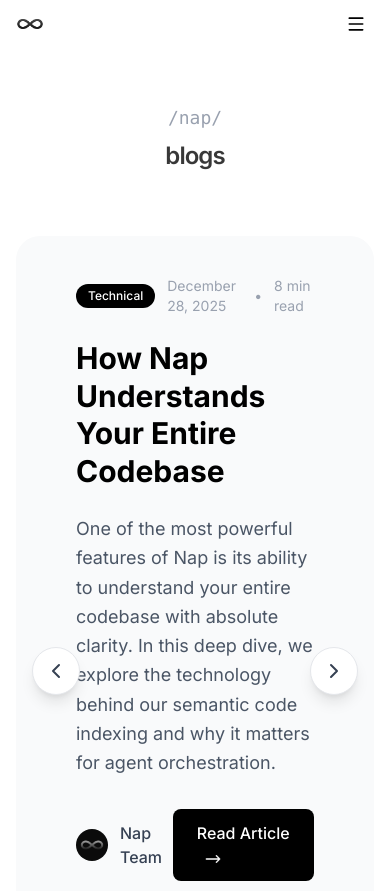
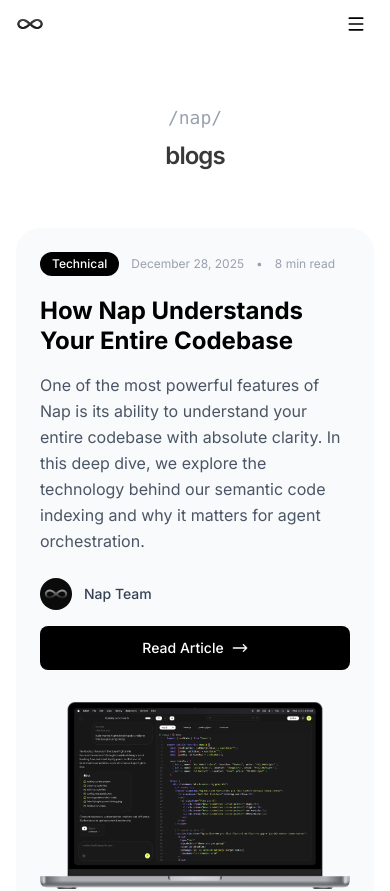
Before and after one commit to farzeenilyaszargar/nap-ide, a Next.js app: page /blogs in a window 390 px wide. Shown: the top 891 px of the page. Built offline with nearby package versions, Linux system fonts and the light colour scheme.

Commit message:
Improve blogs page layout on mobile

```diff
--- a/app/(other pages)/blogs/page.tsx
+++ b/app/(other pages)/blogs/page.tsx
@@ -72,56 +72,56 @@ export default function BlogsPage() {
             </div>
 
             {/* Blog Slideshow */}
-            <div className="flex-1 max-w-5xl mx-auto px-4 sm:px-6 lg:px-8 py-10 w-full">
-                <div className="relative bg-gray-50 rounded-3xl  overflow-hidden">
+            <div className="flex-1 max-w-5xl mx-auto px-4 sm:px-6 lg:px-8 py-8 sm:py-10 w-full">
+                <div className="relative bg-gray-50 rounded-3xl overflow-hidden">
 
                     {/* Blog Content */}
-                    <div className="p-10 md:p-16 mx-5">
-                        <div className="flex items-center gap-3 mb-6 ">
+                    <div className="p-6 sm:p-10 md:p-16 mx-0 sm:mx-5">
+                        <div className="flex flex-wrap items-center gap-3 mb-5 sm:mb-6">
                             <span className="bg-black text-white text-xs font-medium px-3 py-1 rounded-full">
                                 {currentBlog.category}
                             </span>
-                            <span className="text-gray-400 text-sm">{currentBlog.date}</span>
-                            <span className="text-gray-400 text-sm">•</span>
-                            <span className="text-gray-400 text-sm">{currentBlog.readTime}</span>
+                            <span className="text-gray-400 text-xs sm:text-sm">{currentBlog.date}</span>
+                            <span className="text-gray-400 text-xs sm:text-sm">•</span>
+                            <span className="text-gray-400 text-xs sm:text-sm">{currentBlog.readTime}</span>
                         </div>
 
-                        <h2 className="text-3xl md:text-4xl font-bold text-black mb-6 leading-tight">
+                        <h2 className="text-2xl sm:text-3xl md:text-4xl font-bold text-black mb-4 sm:mb-6 leading-tight">
                             {currentBlog.title}
                         </h2>
 
-                        <p className="text-gray-600 text-lg leading-relaxed mb-8">
+                        <p className="text-gray-600 text-base sm:text-lg leading-relaxed mb-6 sm:mb-8">
                             {currentBlog.excerpt}
                         </p>
 
-                        <div className="flex items-center justify-between">
+                        <div className="flex flex-col gap-4 sm:flex-row sm:items-center sm:justify-between">
                             <div className="flex items-center gap-3">
                                 <Image src={"/logo-black.png"} alt={currentBlog.author} width={32} height={32} className="rounded-full" />
-                                <span className="text-gray-700 font-medium">{currentBlog.author}</span>
+                                <span className="text-gray-700 text-sm sm:text-base font-medium">{currentBlog.author}</span>
                             </div>
 
                             <Link
                                 href={`/blogs/${currentBlog.slug}`}
-                                className="bg-black text-white px-6 py-3 rounded-lg font-medium hover:bg-gray-800 transition-colors"
+                                className="bg-black text-white px-5 py-3 rounded-lg text-sm sm:text-base font-medium hover:bg-gray-800 transition-colors inline-flex items-center justify-center w-full sm:w-auto"
                             >
                                 Read Article
                                 <Image src="/right-arrow.png" alt="Read" width={16} height={16} className="h-4 w-4 inline-block ml-2 invert" />
                             </Link>
                         </div>
-                        <Image src={currentBlog.image} alt={currentBlog.title} width={800} height={400} className="w-full h-auto rounded-lg mt-10 object-cover" />
+                        <Image src={currentBlog.image} alt={currentBlog.title} width={800} height={400} className="w-full h-auto rounded-lg mt-8 sm:mt-10 object-cover" />
                     </div>
 
                     {/* Navigation Arrows */}
                     <button
                         onClick={goToPrevious}
-                        className="absolute left-4 top-1/2 -translate-y-1/2 w-12 h-12 bg-white border border-gray-200 rounded-full flex items-center justify-center hover:bg-gray-100 transition-colors shadow-lg"
+                        className="hidden sm:flex absolute left-4 top-1/2 -translate-y-1/2 w-12 h-12 bg-white border border-gray-200 rounded-full items-center justify-center hover:bg-gray-100 transition-colors shadow-lg"
                     >
                         <ChevronLeft className="w-6 h-6 text-gray-700" />
                     </button>
 
                     <button
                         onClick={goToNext}
-                        className="absolute right-4 top-1/2 -translate-y-1/2 w-12 h-12 bg-white border border-gray-200 rounded-full flex items-center justify-center hover:bg-gray-100 transition-colors shadow-lg"
+                        className="hidden sm:flex absolute right-4 top-1/2 -translate-y-1/2 w-12 h-12 bg-white border border-gray-200 rounded-full items-center justify-center hover:bg-gray-100 transition-colors shadow-lg"
                     >
                         <ChevronRight className="w-6 h-6 text-gray-700" />
                     </button>
```
